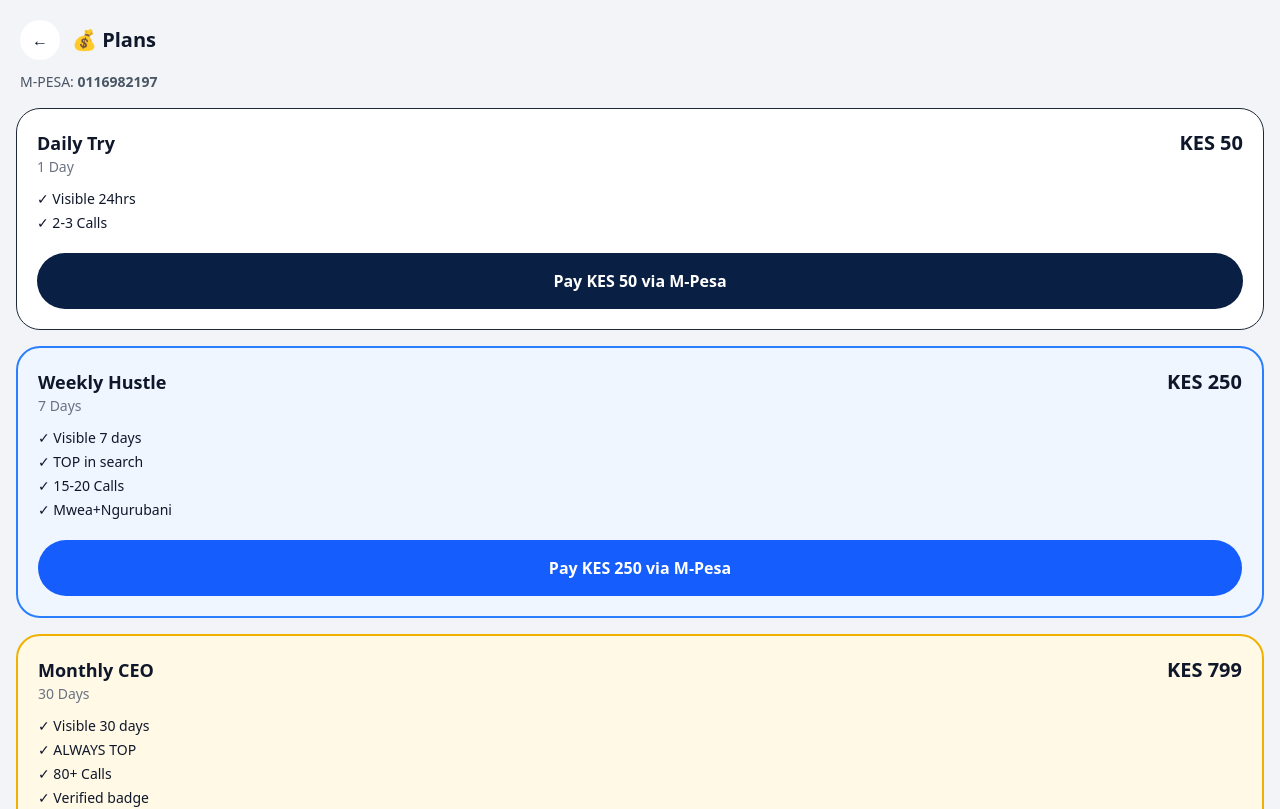
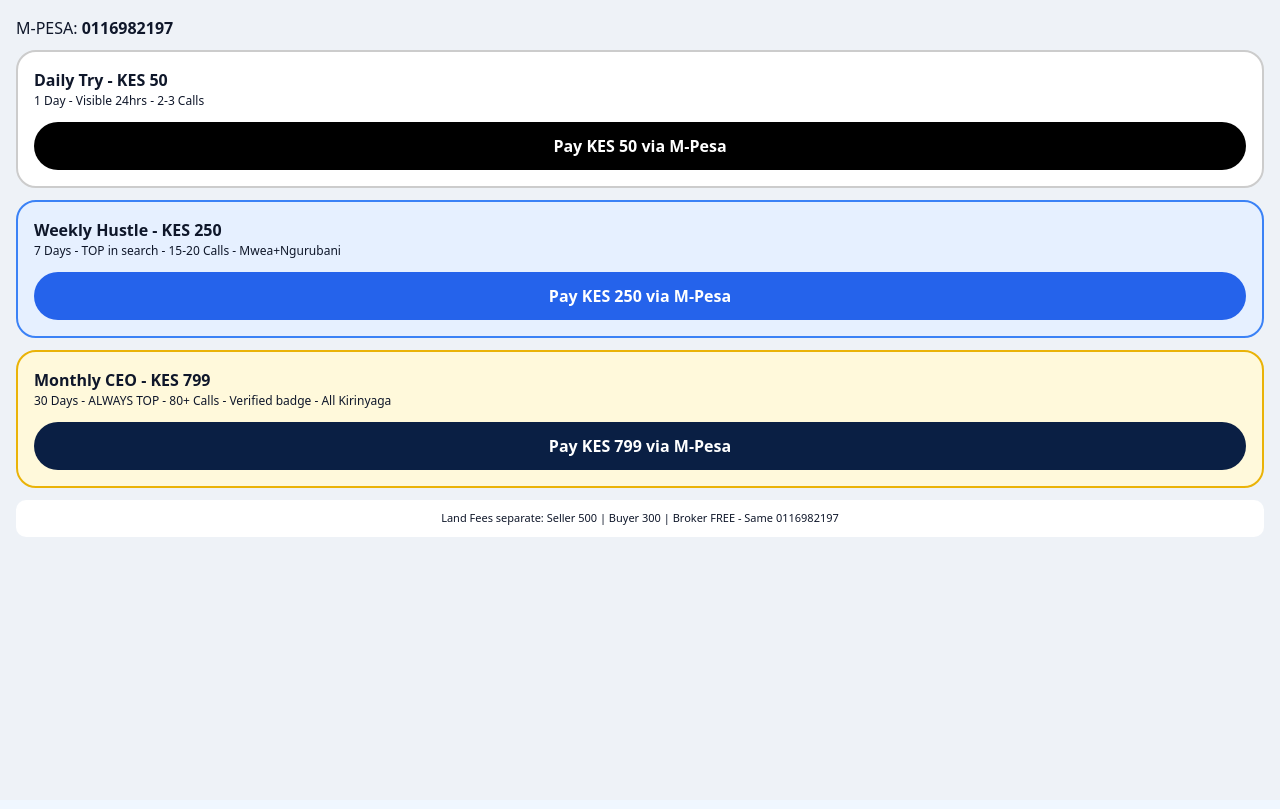
Before and after one commit to njoguemmanuel04-lgtm/taskmate, a Next.js app: page /subscription in a window 1280 px wide. Shown: the top 809 px of the page. Built offline with nearby package versions, Linux system fonts and the light colour scheme.

Commit message:
Update page.tsx

```diff
--- a/app/subscription/page.tsx
+++ b/app/subscription/page.tsx
@@ -1,86 +1,40 @@
 "use client";
 import { useState } from "react";
 
-export default function Plans() {
-  const MPESA = "0116982197";
-  const [loading, setLoading] = useState("");
+export default function Plans(){
+ const [load,setLoad] = useState("");
+ const pay = async (amt) => {
+   setLoad(amt);
+   const phone = prompt("Enter Mpesa 07...");
+   if(!phone){ setLoad(""); return; }
+   const res = await fetch("/api/mpesa", {
+     method: "POST",
+     headers: {"Content-Type":"application/json"},
+     body: JSON.stringify({ phone: phone, amount: amt, till: "0116982197" })
+   });
+   alert("STK sent for KES " + amt + " to 0116982197. Enter PIN");
+   setLoad("");
+ }
+ return(
+  <div style={{padding:16, background:"#eef2f7", minHeight:"100vh"}}>
+    <div style={{marginBottom:10}}>M-PESA: <b>0116982197</b></div>
 
-  const pay = async (amount: string, plan: string) => {
-    setLoading(plan);
-    try {
-      const phone = prompt(`Enter M-Pesa Phone to pay KES ${amount} for ${plan}:`);
-      if (!phone) { setLoading(""); return; }
-      await fetch("/api/mpesa", {
-        method: "POST",
-        headers: { "Content-Type": "application/json" },
-        body: JSON.stringify({ phone, amount: Number(amount), account: MPESA, plan })
-      });
-      alert(`STK Push sent! Pay KES ${amount} via M-Pesa. Check your phone.\nIf no STK, pay manually to ${MPESA}`);
-    } catch {
-      alert(`Pay manually: M-PESA ${MPESA} - KES ${amount}`);
-    }
-    setLoading("");
-  };
+    <div style={{background:"white", border:"2px solid #ccc", borderRadius:20, padding:16, marginBottom:12}}>
+      <b>Daily Try - KES 50</b><div style={{fontSize:12}}>1 Day - Visible 24hrs - 2-3 Calls</div>
+      <button onClick={()=>pay(50)} style={{width:"100%", marginTop:12, background:"black", color:"white", padding:12, borderRadius:30, fontWeight:"bold"}}>{load==50?"...":"Pay KES 50 via M-Pesa"}</button>
+    </div>
 
-  return (
-    <div className="min-h-screen bg-[#f2f4f7] pb-10">
-      <div className="p-5 flex items-center gap-3">
-        <div onClick={()=>window.location.href='/'} className="w-10 h-10 bg-white rounded-full flex items-center justify-center cursor-pointer">←</div>
-        <h1 className="font-black text-xl flex items-center gap-2">💰 Plans</h1>
-      </div>
-      <div className="px-5 -mt-2 text-sm text-gray-600">M-PESA: <span className="font-bold">{MPESA}</span></div>
+    <div style={{background:"#e6f0ff", border:"2px solid #3b82f6", borderRadius:20, padding:16, marginBottom:12}}>
+      <b>Weekly Hustle - KES 250</b><div style={{fontSize:12}}>7 Days - TOP in search - 15-20 Calls - Mwea+Ngurubani</div>
+      <button onClick={()=>pay(250)} style={{width:"100%", marginTop:12, background:"#2563eb", color:"white", padding:12, borderRadius:30, fontWeight:"bold"}}>{load==250?"...":"Pay KES 250 via M-Pesa"}</button>
+    </div>
 
-      <div className="p-4 space-y-4">
-        {/* DAILY TRY */}
-        <div className="bg-white rounded-[24px] p-5 border border-gray-800">
-          <div className="flex justify-between">
-            <div><div className="font-black text-lg">Daily Try</div><div className="text-gray-500 text-sm">1 Day</div></div>
-            <div className="font-black text-xl">KES 50</div>
-          </div>
-          <div className="mt-3 text-sm space-y-1">
-            <div>✓ Visible 24hrs</div>
-            <div>✓ 2-3 Calls</div>
-          </div>
-          <button onClick={()=>pay("50","Daily Try")} className="w-full mt-5 bg-[#0a1f44] text-white py-4 rounded-full font-black">
-            {loading==="Daily Try"? "Sending..." : "Pay KES 50 via M-Pesa"}
-          </button>
-        </div>
+    <div style={{background:"#fff9db", border:"2px solid #eab308", borderRadius:20, padding:16, marginBottom:12}}>
+      <b>Monthly CEO - KES 799</b><div style={{fontSize:12}}>30 Days - ALWAYS TOP - 80+ Calls - Verified badge - All Kirinyaga</div>
+      <button onClick={()=>pay(799)} style={{width:"100%", marginTop:12, background:"#0a1f44", color:"white", padding:12, borderRadius:30, fontWeight:"bold"}}>{load==799?"...":"Pay KES 799 via M-Pesa"}</button>
+    </div>
 
-        {/* WEEKLY HUSTLE */}
-        <div className="bg-blue-50 rounded-[24px] p-5 border-2 border-blue-500">
-          <div className="flex justify-between">
-            <div><div className="font-black text-lg">Weekly Hustle</div><div className="text-gray-500 text-sm">7 Days</div></div>
-            <div className="font-black text-xl">KES 250</div>
-          </div>
-          <div className="mt-3 text-sm space-y-1">
-            <div>✓ Visible 7 days</div>
-            <div>✓ TOP in search</div>
-            <div>✓ 15-20 Calls</div>
-            <div>✓ Mwea+Ngurubani</div>
-          </div>
-          <button onClick={()=>pay("250","Weekly Hustle")} className="w-full mt-5 bg-blue-600 text-white py-4 rounded-full font-black">
-            {loading==="Weekly Hustle"? "Sending..." : "Pay KES 250 via M-Pesa"}
-          </button>
-        </div>
-
-        {/* MONTHLY CEO */}
-        <div className="bg-[#fff9e6] rounded-[24px] p-5 border-2 border-yellow-500">
-          <div className="flex justify-between">
-            <div><div className="font-black text-lg">Monthly CEO</div><div className="text-gray-500 text-sm">30 Days</div></div>
-            <div className="font-black text-xl">KES 799</div>
-          </div>
-          <div className="mt-3 text-sm space-y-1">
-            <div>✓ Visible 30 days</div>
-            <div>✓ ALWAYS TOP</div>
-            <div>✓ 80+ Calls</div>
-            <div>✓ Verified badge</div>
-            <div>✓ All Kirinyaga</div>
-          </div>
-          <button onClick={()=>pay("799","Monthly CEO")} className="w-full mt-5 bg-[#0a1f44] text-white py-4 rounded-full font-black">
-            {loading==="Monthly CEO"? "Sending..." : "Pay KES 799 via M-Pesa"}
-          </button>
-        </div>
-      </div>
-    </div>
-  );
+    <div style={{fontSize:11, textAlign:"center", background:"white", padding:10, borderRadius:10}}>Land Fees separate: Seller 500 | Buyer 300 | Broker FREE - Same 0116982197</div>
+  </div>
+ )
 }
```
